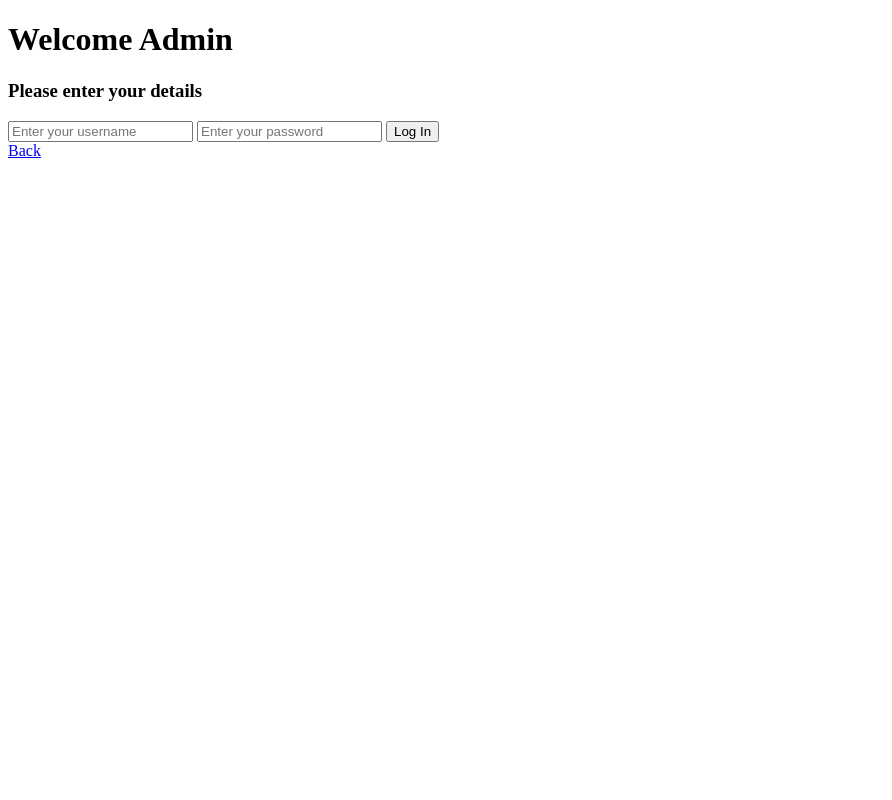
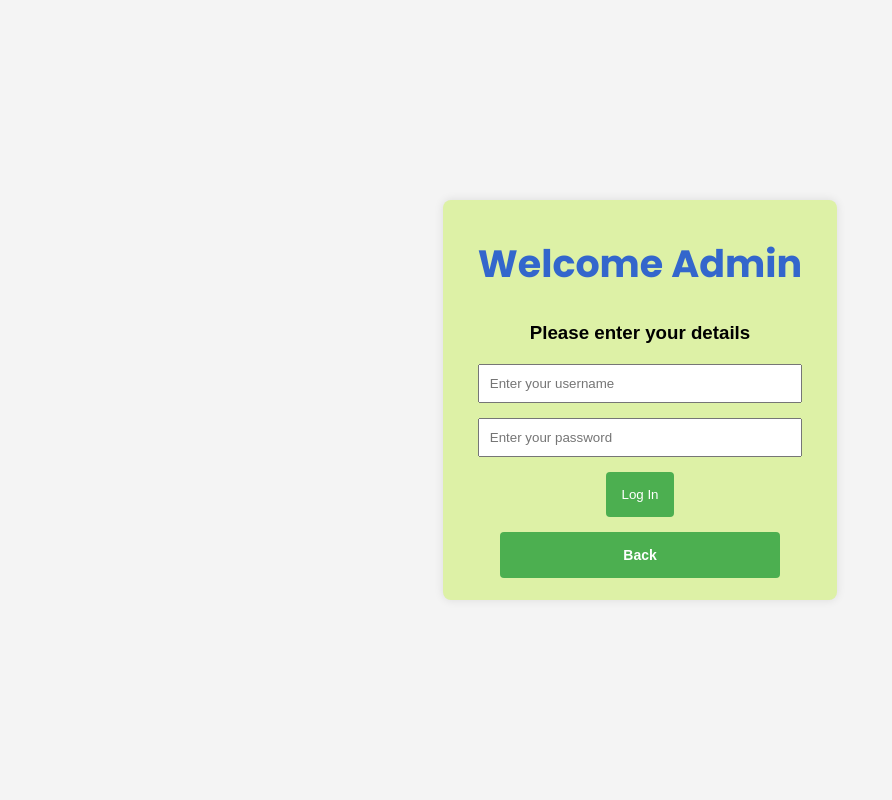
Before and after one commit to aryansenpaii/IVM-system, a PHP site: page /adminLogin.php in a window 1280 px wide. Shown: the whole page, without its empty margins (0-892 px from the left). Run offline with PHP 8.4, Linux system fonts and the light colour scheme.

Commit message:
files added successfully

```diff
--- a/adminLogin.php
+++ b/adminLogin.php
@@ -4,6 +4,7 @@
     <meta charset="UTF-8">
     <meta name="viewport" content="width=device-width, initial-scale=1.0">
     <title>IVM-GEU</title>
+    <link rel="stylesheet" type="text/css" href="style.css">
 </head>
 <body>
 
@@ -15,13 +16,12 @@
             <input type="text" name="username" placeholder="Enter your username">
             <input type="password" name="password" placeholder="Enter your password">
             <button type="submit" class="loginButton">Log In</button>
+            <a  class="loginButton" href="index.php">Back</a>
         </form>
         <?php
             include('db_connection.php');
             include('auth.php');
         ?>
-<a href="index.php">Back</a>
-
     </div>
 </body>
 </html>
--- a/dashboard.php
+++ b/dashboard.php
@@ -22,6 +22,7 @@ $userRole = $_SESSION['user_role'];
         <link rel="stylesheet" href="styles.css" />
         <!-- Font Awesome Cdn Link -->
         <link rel="stylesheet" href="https://cdnjs.cloudflare.com/ajax/libs/font-awesome/5.15.4/css/all.min.css" />
+        <link rel="stylesheet" type="text/css" href="style.css">
     </head>
 
     <body>
--- a/index.php
+++ b/index.php
@@ -5,6 +5,7 @@
     <meta charset="UTF-8">
     <meta name="viewport" content="width=device-width, initial-scale=1.0">
     <title>IVM-GEU</title>
+    <link rel="stylesheet" type="text/css" href="style.css">
 </head>
 <body>
     <div class="container">
--- a/styles.css
+++ b/style.css
@@ -1,21 +1,117 @@
+/* Importing Google Fonts */
+@import url("https://fonts.googleapis.com/css2?family=Poppins:wght@400;500;600;700");
 
-@import url("https://fonts.googleapis.com/css2?family=Poppins:wght@400;500;600;700");
-*{
+/* Styling common to all elements */
+* {
   margin: 0;
   padding: 0;
-  outline: none;
+  box-sizing: border-box;
+}
+
+/* Body Styling */
+body {
+  font-family: 'Arial', sans-serif;
+  background-color: #f4f4f4;
+  display: flex;
+  align-items: center;
+  justify-content: center;
+  height: 100vh;
+  margin: 0;
+}
+
+/* Container styling */
+.container {
+  max-width: 600px;
+  height: 400px;
+  background-color: #ddf1a6;
+  padding: 35px;
+  border-radius: 8px;
+  box-shadow: 0 0 10px rgba(11, 9, 9, 0.1);
+  text-align: center;
+  margin: auto; /* Center align the container */
+}
+
+/* Heading styling for "Welcome to GEU Inventory" */
+h1 {
+  color: #3366cc;
+  margin-bottom: 30px;
+  font-size: 38px;
+  font-family: 'Poppins', sans-serif;
+  font-weight: 700;
+}
+
+/* Heading styling for "Choose your access level" */
+h2 {
+  color: #ff4500;
+  margin-bottom: 20px;
+}
+
+/* Button styling */
+.loginChoice {
+  display: block;
+  width: 100%;
+  padding: 16px; /* Increase the padding to increase the button size */
+  margin-top: 20px;
+  background-color: #4CAF50;
+  color: #fff;
+  font-size: 16px;
+  text-align: center;
+  text-decoration: none;
+  cursor: pointer;
   border: none;
+  border-radius: 4px;
+  transition: background-color 0.3s;
+}
+
+.loginChoice:hover {
+  background-color: #45a049;
+}
+
+/* Form styling */
+form {
+  display: flex;
+  flex-direction: column;
+  align-items: center;
+  margin-top: 20px;
+}
+
+/* Input styling */
+input {
+  width: 100%;
+  padding: 10px; /* Increase the padding to increase the size of text boxes */
+  margin-bottom: 15px;
+}
+
+/* Button styling */
+.loginButton {
+  background-color: #4CAF50;
+  color: #fff;
+  padding: 15px; /* Increase the padding to increase the size of the button */
+  border: none;
+  border-radius: 4px;
+  cursor: pointer;
+  transition: background-color 0.3s;
+}
+
+/*styling for when u place your mouse pointer over the button*/
+.loginButton:hover {
+  background-color: #2c8b2f;
+}
+
+/* Back link styling */
+a {
+  color: #04046c;
   text-decoration: none;
-  box-sizing: border-box;
-  font-family: "Poppins", sans-serif;
+  font-weight: bold;
+  margin-top: 15px;
 }
-body{
-  background: #dfe9f5;
+
+a:hover {
+  color: #fcf6f9;
 }
-.container{
-  display: flex;
-}
-nav{
+
+/* Navigation styling */
+nav {
   position: relative;
   top: 0;
   bottom: 0;
@@ -26,25 +122,30 @@ nav{
   overflow: hidden;
   box-shadow: 0 20px 35px rgba(0, 0, 0, 0.1);
 }
-.logo{
+
+/* Logo styling */
+.logo {
   text-align: center;
   display: flex;
   margin: 10px 0 0 10px;
 }
-.logo img{
+
+.logo img {
   width: 45px;
   height: 45px;
   border-radius: 50%;
 }
-.logo span{
+
+.logo span {
   font-weight: bold;
   padding-left: 15px;
   font-size: 18px;
   text-transform: uppercase;
 }
+
 a{
   position: relative;
-  color: rgb(85, 83, 83);
+  color: rgb(164, 18, 86);
   font-size: 14px;
   display: table;
   width: 280px;
```
Also changed, not shown: salesLogin.php (+5 -13 lines). Lines whose indentation alone changed are shown as unchanged.
